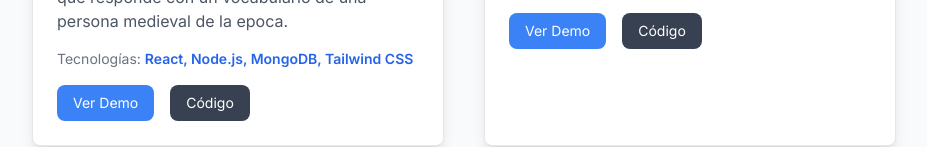
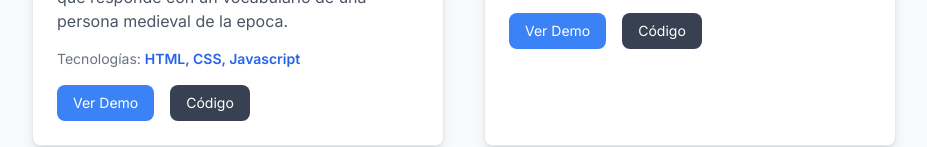
Before and after one commit to Fonqoficial/portfolio, a plain HTML site: page index.html in a window 1280 px wide. Shown: the part 1693-1840 px from the top of the page, without its empty margins (176-1103 px from the left). Drawn offline with nearby package versions, Linux system fonts and the light colour scheme.

```diff
--- a/index.html
+++ b/index.html
@@ -91,7 +91,7 @@
                             solo que, con la particularidad de que responde con un vocabulario de una persona medieval de la epoca.
                         </p>
                         <p class="text-sm font-medium text-gray-500 mb-4">
-                            Tecnologías: <span class="font-semibold text-blue-600">React, Node.js, MongoDB, Tailwind CSS</span>
+                            Tecnologías: <span class="font-semibold text-blue-600">HTML, CSS, Javascript</span>
                         </p>
                         <div class="flex space-x-4">
                             <a href="#" target="_blank"
```
